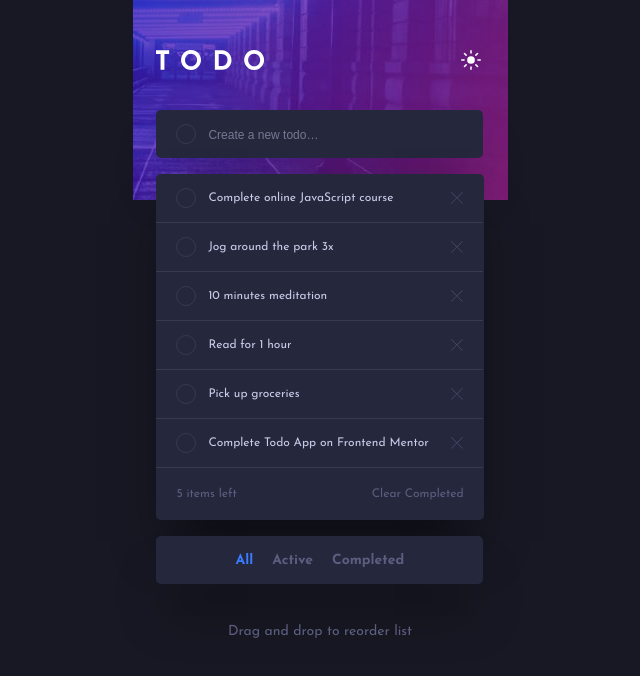
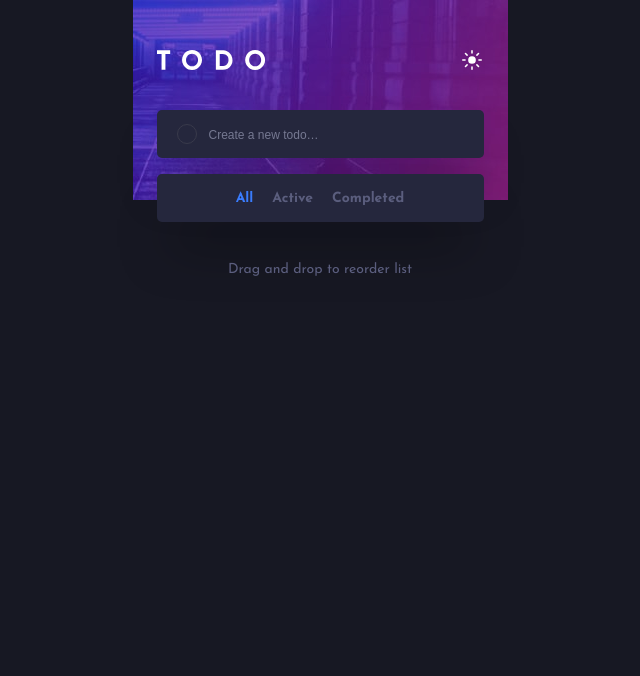
Before and after one commit to Davmike/todo-app, a React (Vite) app: page / in a window 1280 px wide. Shown: the top 676 px of the page, without its empty margins (320-960 px from the left). Built offline with nearby package versions, Linux system fonts and the light colour scheme.

Commit message:
feat: add enter button click

```diff
--- a/src/App.jsx
+++ b/src/App.jsx
@@ -9,6 +9,15 @@ import check from "../public/assets/circle.svg";
 
 function App() {
   const [dark, setDark] = useState(true);
+  const [inputText, setInputText] = useState("");
+  const [tasks, setTasks] = useState([]);
+
+  const handleKeyPress = (e) => {
+    if (e.key === "Enter" && inputText.trim() !== "") {
+      setTasks([...tasks, inputText.trim()]);
+      setInputText("");
+    }
+  };
 
   return (
     <Section dark={dark}>
@@ -28,60 +37,33 @@ function App() {
           type="text"
           placeholder="Create a new todo…"
           className="header-input"
+          value={inputText}
+          onChange={(event) => setInputText(event.target.value)}
+          onKeyDown={handleKeyPress}
         />
       </div>
 
+      {tasks.length > 0 && (
         <div className="container">
-        <div className="inputBox">
+          {tasks.map((task, index) => (
+            <div key={index}>
+              <div className="inputBox" key={index}>
                 <img src={check} alt="check image" />
-          <p className="paragraph">Complete online JavaScript course</p>
+                <p className="paragraph">{task}</p>
                 <img className="crossImg" src={cross} alt="esc img" />
               </div>
-        <hr />
-
-        <div className="inputBox">
-          <img src={check} alt="check image" />
-          <p className="paragraph">Jog around the park 3x</p>
-          <img className="crossImg" src={cross} alt="esc img" />
+              <hr key={`hr-${index}`} />
             </div>
-        <hr />
-
-        <div className="inputBox">
-          <img src={check} alt="check image" />
-          <p className="paragraph">10 minutes meditation</p>
-          <img className="crossImg" src={cross} alt="esc img" />
-        </div>
-        <hr />
-
-        <div className="inputBox">
-          <img src={check} alt="check image" />
-          <p className="paragraph">Read for 1 hour</p>
-          <img className="crossImg" src={cross} alt="esc img" />
-        </div>
-        <hr />
-
-        <div className="inputBox">
-          <img src={check} alt="check image" />
-          <p className="paragraph">Pick up groceries</p>
-          <img className="crossImg" src={cross} alt="esc img" />
-        </div>
-        <hr />
-
-        <div className="inputBox">
-          <img src={check} alt="check image" />
-          <p className="paragraph">Complete Todo App on Frontend Mentor</p>
-          <img className="crossImg" src={cross} alt="esc img" />
-        </div>
-        <hr />
+          ))}
 
           <div className="cleanBox">
             <p className="itemsLeft">5 items left</p>
             <p className="clear">Clear Completed</p>
           </div>
+        </div>
+      )}
 
       {/* last div */}
-      </div>
-
       <div className="lastDiv">
         <p className="all">All</p>
         <p className="active">Active</p>
@@ -302,11 +284,6 @@ const Section = styled.div`
       font-size: 18px;
     }
 
-    .container {
-      width: 540px;
-      height: 439px;
-    }
-
     .inputBox {
       width: 540px;
       height: 64px;
```
Lines whose indentation alone changed are shown as unchanged.
